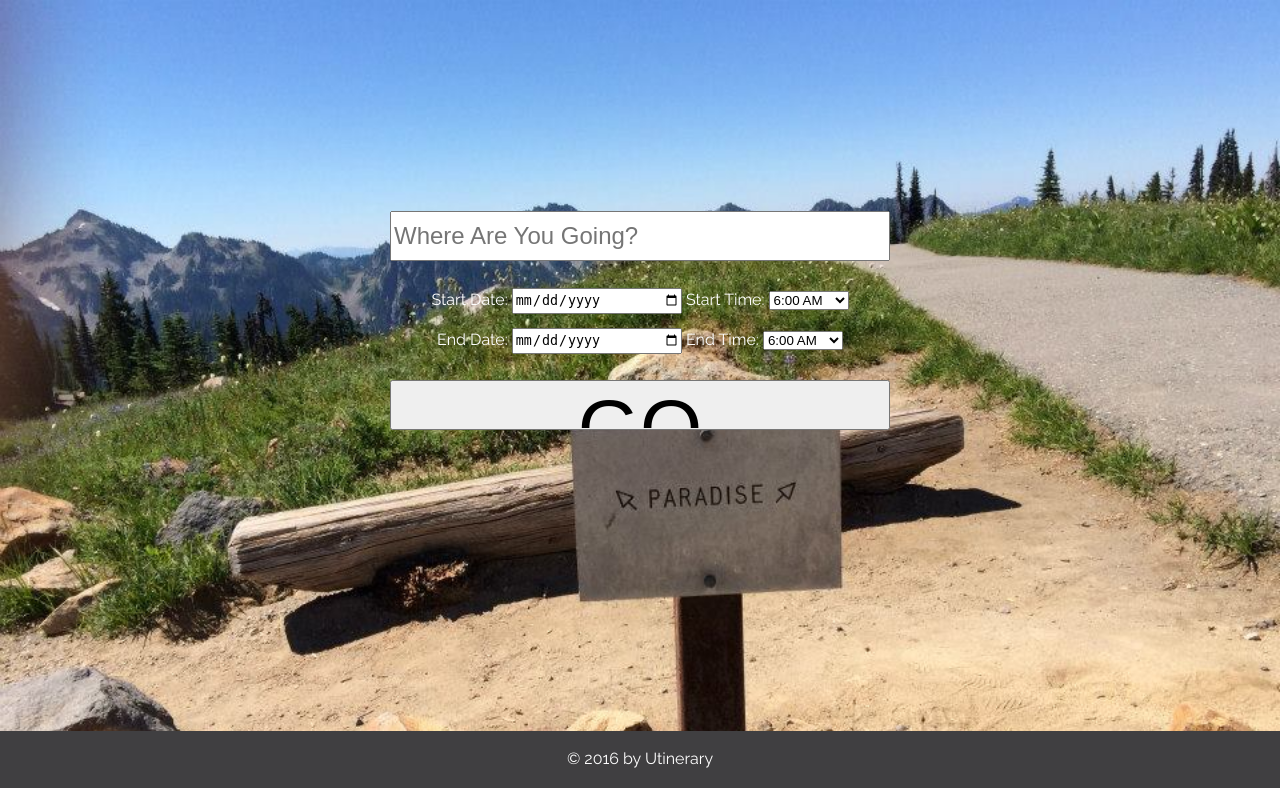
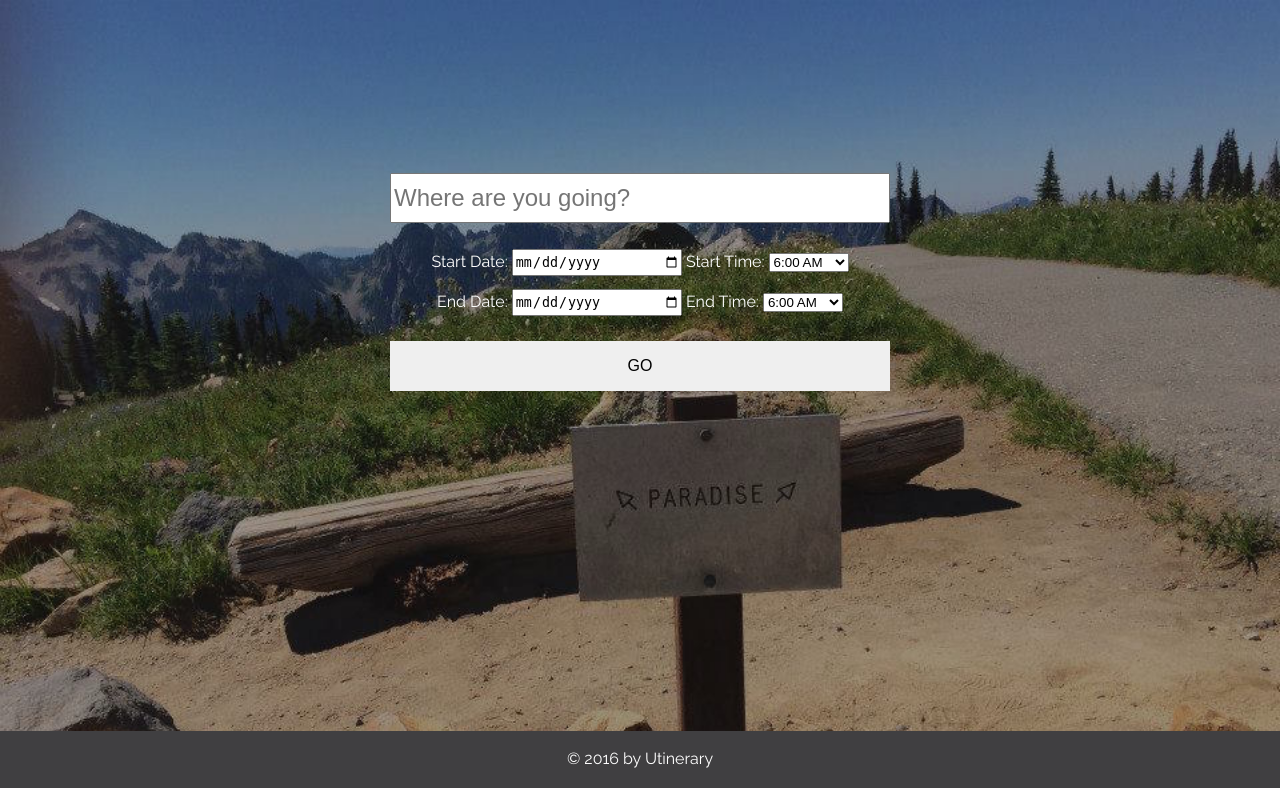
Before and after one commit to jk2227/fb-hack, a PHP site: page /home.php in a window 1280 px wide. Run offline with PHP 8.4, Linux system fonts and the light colour scheme.

Commit message:
modified cover color

```diff
--- a/css/hack.css
+++ b/css/hack.css
@@ -11,6 +11,12 @@ body {
 
 #frame {
     margin: 0px auto;
+}
+
+#home_main {
+    margin: 0px;
+    text-align: center;
+    color: #FFFFFF;
 }
 
 #main {
@@ -43,7 +49,7 @@ body {
 #searchbox {
     margin: 0 auto;
     text-align: center;
-    padding-top: 15%;
+    padding-top: 12%;
     line-height: 40px;
     color: #FFFFFF;
 }
@@ -76,7 +82,12 @@ body {
 #submit input[type=submit]{
     width: 500px;
     height: 50px;
-    font-size: 5em;
+    font-size: 1em;
+    border: none;
+    padding: 15px 15px;
+    text-align: center;
+    text-decoration: none;
+    cursor: pointer;
 }
 
 
--- a/home.php
+++ b/home.php
@@ -13,17 +13,17 @@
 
     <body>
         <div id="frame">
-            <div id="main">
+            <div id="home_main">
                 <div id="image">
                     <form method="POST">
                         <div id="searchbox">
                             <div id="destination">
-                                <input class="destination_input" type="text" name="destination" placeholder="Where Are You Going?" >
+                                <input class="destination_input" type="text" name="destination" placeholder="Where are you going?" >
                             </div>
                             <div class="date">
                                 <label for="startdate">Start Date:</label>
                                 <input class="inputbox" type="date" name="startdate">
-                                <label for="starttime">Start Time:</label>
+                                <label for="starttime"> Start Time:</label>
                                 <select name="starttime">
                                     <?php get_time_options(); ?>
                                 </select>
```
Also changed, not shown: img/cover.jpg.
